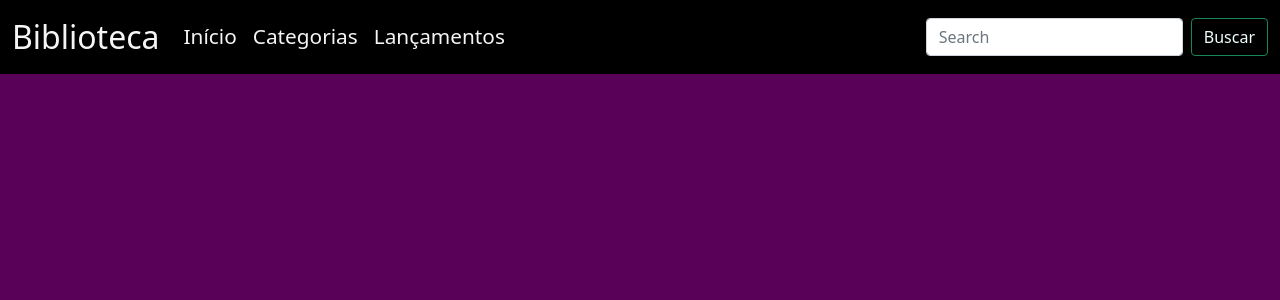
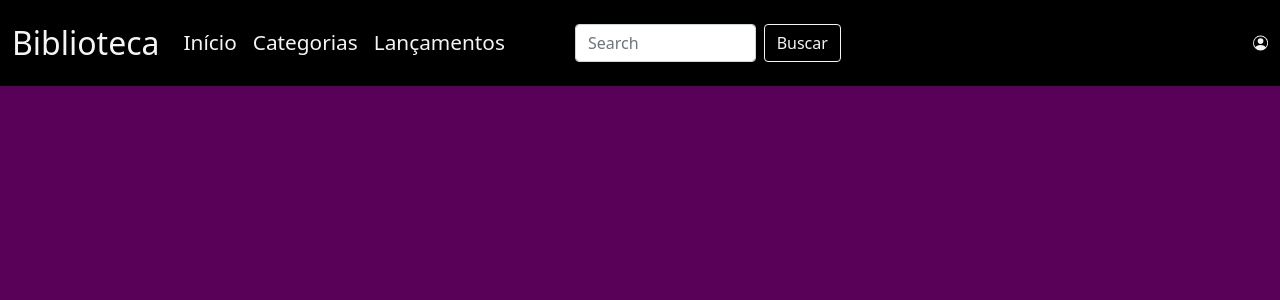
Before and after one commit to Dudubraga/Projeto_Biblioteca, a Django app: page / in a window 1280 px wide. Shown: the top 300 px of the page. Run offline with Django 5.2, Linux system fonts and the light colour scheme.

Commit message:
arrumando barra de busca para a esquerda

```diff
--- a/biblioteca/projeto_biblioteca/app_biblioteca/templates/biblioteca/base.html
+++ b/biblioteca/projeto_biblioteca/app_biblioteca/templates/biblioteca/base.html
@@ -38,10 +38,22 @@
                             tabindex="-1" aria-disabled="true">Lançamentos</a>
                     </li>
                 </ul>
-                <form class="d-flex">
-                    <input class="form-control me-2" type="search" placeholder="Search" aria-label="Search">
-                    <button style="color: azure;" class="btn btn-outline-success" type="submit">Buscar</button>
-                </form>
+
+                <div style="margin-left: 50px; margin-right: 400px;" class="container">
+                    <form class="d-flex">
+                        <input class="form-control me-2" type="search" placeholder="Search" aria-label="Search">
+                        <button style="background-color: black; text-decoration: none;color: whitesmoke; border-color: whitesmoke;" class="btn btn-outline-success" type="submit">Buscar</button>
+                    </form>
+                </div>
+
+
+
+                <svg style="color: whitesmoke;" xmlns="http://www.w3.org/2000/svg" width="70" height="70" fill="currentColor" class="bi bi-person-circle"
+                    viewBox="0 0 16 16">
+                    <path d="M11 6a3 3 0 1 1-6 0 3 3 0 0 1 6 0" />
+                    <path fill-rule="evenodd"
+                        d="M0 8a8 8 0 1 1 16 0A8 8 0 0 1 0 8m8-7a7 7 0 0 0-5.468 11.37C3.242 11.226 4.805 10 8 10s4.757 1.225 5.468 2.37A7 7 0 0 0 8 1" />
+                </svg>
             </div>
         </div>
     </nav>
--- a/biblioteca/projeto_biblioteca/app_biblioteca/templates/biblioteca/home.html
+++ b/biblioteca/projeto_biblioteca/app_biblioteca/templates/biblioteca/home.html
@@ -1,4 +1,6 @@
 {% extends 'biblioteca/base.html' %}
 {% block conteudo %}
 
+
+
 {% endblock %}
```
